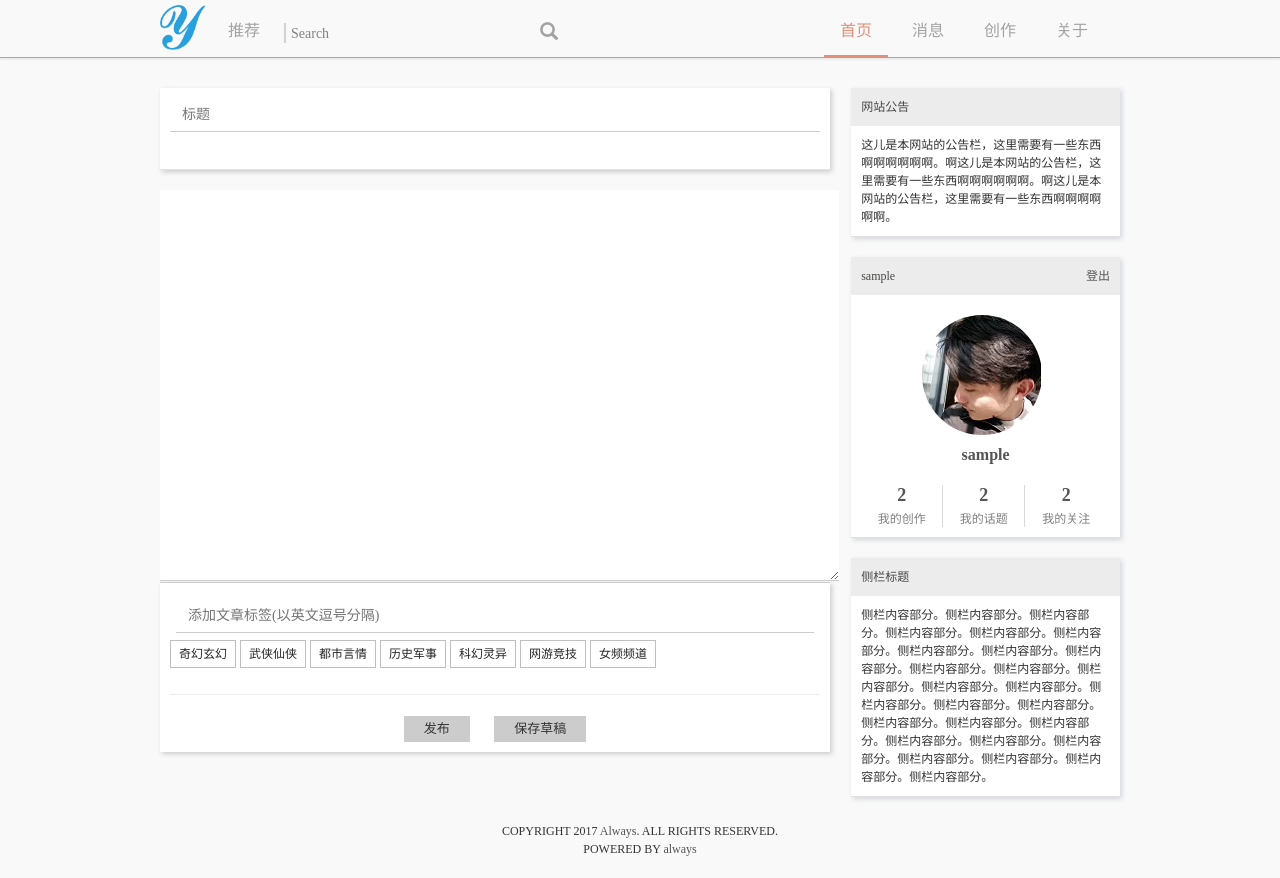
After one commit to Blackyukun/Always, a Flask app: page /write/article in a window 1280 px wide. The commit adds this page. Run offline with Flask 2, Linux system fonts and the light colour scheme; a user stored in the database is signed in; tables that the repository leaves empty hold one stand-in row (values such as "Sample post"); some libraries are stand-ins or nearby versions.

Commit message:
一些更新

```diff
--- a/always/static/css/mobile.css
+++ b/always/static/css/mobile.css
@@ -2,15 +2,19 @@
 /*navs*/
 #header{
   width:100%;
-  position: relative;
+  position: fixed;
   overflow: hidden;
   z-index: 250;
   box-sizing: border-box;
   height: 45px;
+  top: 0;
   left: 0;
   right: 0;
   border: none;
   background: #999;
+}
+.nav{
+  display: none;
 }
 .nav-bar{
   display: none;
@@ -186,13 +190,43 @@
 
 .banns{display: block;}
 #content{
-  width: 100%;
+  width: 99%;
+  margin: 65px 5px 20px 5px;
 }
 .main-content{
-  width: 98%;
-  margin: 0 5px;
+  width: 100%;
   float: none;
 }
 .main-sider{
   display: none;
 }
+
+/*移动端文章页*/
+.chapter-title{
+  float: left;
+  width: 80%;
+}
+.detail-avatar{
+  width: 20%;
+  float: right;
+}
+.detail-avatar img{
+  width: 100%;
+  border-radius: 50%;
+}
+.chapter-content{
+  font-size: 12px;
+  padding: 0 5px;
+}
+/*comments*/
+.comment-avatar{
+  width: 10%;
+  float: left;
+}
+.comment-data{
+  width: 88%;
+  float: right;
+}
+.comment-content{
+  width: 100%;
+}
--- a/always/static/css/mystyles.css
+++ b/always/static/css/mystyles.css
@@ -57,12 +57,22 @@
 #header{
   width: 100%;
   height: 58px;
-  border-bottom: 1px solid #ccc;
+}
+.nav{
+  position: fixed;
+  background: #f9f9f9;
+  width: 100%;
+  top: 0;
+  left: 0;
+  opacity: 0.9;
+  z-index: 999;
+  border-bottom: 1px solid #df846c;
+  box-shadow: 0 2px 2px 0 rgba(0, 0, 0, 0.07);
 }
 .mob-nav{display: none;}
 .nav-bar{
   width: 960px;
-  height: 58px;
+  height: 57px;
   margin: 0 auto;
 }
 .logo{
@@ -76,7 +86,7 @@
   line-height: 2;
   white-space: nowrap;
   width: 900px;
-  height: 58px;
+  height: 57px;
   overflow: hidden;
 }
 .buttons a:link,
@@ -99,14 +109,14 @@
 }
 .buttons a:hover{
   color: #df846c;
-  border-bottom: 2px solid #999;
+  border-bottom: 2px solid #df846c;
 }
 .buttons a.recom:hover{
   border: none;
   background: #f2f2f2;
 }
 .buttons a.current{
-  border-bottom: 2px solid #999;
+  border-bottom: 2px solid #df846c;
   color: #df846c;
 }
 .buttons .searchbox{
@@ -139,7 +149,7 @@
 }
 .searchbox button:hover{
   color: #df846c;
-  border-bottom: 2px solid #999;
+  border-bottom: 2px solid #df846c;
 }
 
 #mob-search{display: none;}
@@ -429,7 +439,7 @@
 /*chapter content*/
 .chapter-content{
   word-wrap: break-word;
-  font-size: 16px;
+  font-size: 14px;
 }
 p{
   line-height: 1.5;
@@ -483,7 +493,7 @@
 }
 .comment-content{
   word-wrap: break-word;
-  font-size: 16px;
+  font-size: 14px;
   width: 590px;
 }
 .commenter{
@@ -712,3 +722,152 @@
 input.tset-btn:hover{
   background: #60aef1;
 }
+
+
+/*创作选择*/
+.creation-des{
+  padding: 10px;
+  border-bottom: 1px solid #ccc;
+}
+.creation-des h1{
+  margin-bottom: 10px;
+  font-size: 23px;
+  font-weight: 500;
+  line-height: 1.5;
+  color: #333;
+  word-wrap: break-word;
+}
+.creation-des p{
+  color: #999;
+  font-size: 14px;
+}
+.creation{
+  padding: 10px;
+}
+.creation > * h2{
+  margin-bottom: 10px;
+  font-size: 20px;
+  font-weight: 400;
+  line-height: 1.5;
+  word-wrap: break-word;
+}
+.creation > * p{
+  font-size: 14px;
+}
+.write-article,.write-novel{
+  cursor: pointer;
+  color: #fff;
+  text-align: center;
+  width: 30%;
+  margin: 0 auto;
+  padding: 10px;
+  background: #8ac007;
+  border: 1px solid #999;
+  border-radius: 5px;
+}
+.write-article:hover,.write-novel:hover{
+  color: #8ac007;
+  background: #fff;
+}
+
+.novel-item{
+  display: none;
+  padding: 10px;
+}
+.novel-item select{
+  color: #666;
+  font-size: 15px;
+  width: 10%;
+  border: 1px solid #999;
+}
+.novel-item input{
+  width: 100%;
+  border-bottom: 1px solid #999;
+}
+.novel-item input:focus{
+  border-bottom: 2px solid #2095f9;
+}
+.novel-item input.disable{
+  border-bottom: 2px solid #2095f9;
+}
+.novel-item input.textbtn{
+  margin: 0;
+}
+
+
+/*编辑器*/
+.title-box{
+  background: #fff;
+  width: 100%;
+  padding: 10px;
+  border-bottom: 1px solid #E2E2E9;
+  margin-bottom: 20px;
+  box-shadow: 2px 2px 5px #ccc;
+}
+#title-input{
+  width: 100%;
+}
+#title-input:focus{
+  border-bottom: 2px solid #c50000;
+}
+.tags-box{
+  background: #fff;
+  width: 100%;
+  padding: 10px;
+  border-top: 1px solid #ccc;
+  margin-bottom: 20px;
+  box-shadow: 2px 2px 5px #ccc;
+}
+.tags-btn{
+  padding: 6px;
+}
+.tags-btn #tags-input{
+  width: 100%;
+}
+.tags-btn #tags-input:focus{
+  border-bottom: 3px solid #2095f9;
+}
+.tags-list{
+  overflow: hidden;
+  height: auto;
+}
+.tags-list a{
+  display: inline;
+  padding: 4px 8px;
+  font-size: 12px;
+  float: left;
+  margin: 0 4px 6px 0;
+  color: #262626;
+  border: 1px solid #bfbfbf;
+  background-color: #fff;
+  white-space: normal;
+  transition: background-color 0.2s ease-in-out;
+}
+.tags-list a:hover{
+  background: #ccc;
+}
+.text-center{
+  text-align: center;
+}
+input.textbtn{
+  color: #333;
+  text-decoration: none;;
+  vertical-align: middle;
+  border: none;
+  background-color: #ccc;
+  transition: background-color 0.5s ease-in-out;
+  cursor: pointer;
+  display: inline-block;
+  font-weight: normal;
+  text-align: center;
+  white-space: normal;
+  margin: 0 10px;
+  padding: 4px 20px;
+  font-size: 13px;
+  line-height: 18px;
+  user-select: none;
+  text-shadow: none;
+}
+input.textbtn:hover{
+  background: #77d2fb;
+}
--- a/always/static/js/always.js
+++ b/always/static/js/always.js
@@ -68,3 +68,31 @@
   });
 
 });
+
+$(function() {
+  // 文章标签点击显示input上
+  $('.tags-box .tags-list .tag').click(function() {
+    $('#tags-input').val($('#tags-input').val() + $(this).text() + ',');
+  });
+});
+
+$(function() {
+  // 神奇的js，要多多学习
+  // 点击创作文章div实现跳转
+  $('.write-article').click(function() {
+    window.location.href="{{url_for('main.write_article')}}";
+  });
+  // 点击创作小说弹出选项
+  $('.write-novel').click(function() {
+    if ($('.novel-item').css('display') === 'none') {
+      $('.novel-item').css('display', 'block');
+    } else {
+      $('.novel-item').css('display', 'none');
+    }
+  });
+
+  // 小说分类点击显示
+  $('.novel-item .tags-list .tag').click(function() {
+    $('.novel-item .disable').val($(this).text());
+  });
+});
--- a/always/templates/base.html
+++ b/always/templates/base.html
@@ -12,6 +12,7 @@
     </head>
   <body>
     <div id="header">
+    	<div class="nav">
           <div class="nav-bar">
     		<div class="logo">
               <a href="#">
@@ -26,13 +27,14 @@
               </div>
               <a href="#" class>关于</a>
               {% if current_user.is_authenticated %}
-          <a href="{{url_for('main.write')}}" class>创作</a>
+              <a href="{{url_for('main.creation')}}" class>创作</a>
               <a href="#" class>消息</a>
               {% else %}
               <a href="{{url_for('auth.register')}}" class>注册</a>
               <a href="{{url_for('auth.login')}}" class>登录</a>
               {% endif %}
               <a href="{{url_for('main.index')}}" class="current">首页</a>
+            </div>
           </div>
         </div>
       <!-- 移动端导航 -->
@@ -50,7 +52,7 @@
               <li class><a href="{{url_for('main.index')}}"><i class="glyphicon glyphicon-home"></i> &nbsp;&nbsp;&nbsp;首页</a></li>
               {% if current_user.is_authenticated %}
               <li class><a href="#"><i class="glyphicon glyphicon-comment"></i> &nbsp;&nbsp;&nbsp;消息</a></li>
-              <li class><a href="{{url_for('main.write')}}"><i class="glyphicon glyphicon-pencil"></i> &nbsp;&nbsp;&nbsp;创作</a></li>
+              <li class><a href="{{url_for('main.creation')}}"><i class="glyphicon glyphicon-pencil"></i> &nbsp;&nbsp;&nbsp;创作</a></li>
               {% else %}
               <li class><a href="{{url_for('auth.login')}}"><i class="glyphicon glyphicon-log-in"></i> &nbsp;&nbsp;&nbsp;登录</a></li>
               <li class><a href="{{url_for('auth.register')}}"><i class="glyphicon glyphicon-plus"></i> &nbsp;&nbsp;&nbsp;注册</a></li>
--- /dev/null
+++ b/always/templates/main/write_article.html
@@ -0,0 +1,97 @@
+{% extends "base.html" %}
+
+{% block content %}
+<form action="" name="title">
+  {{form.hidden_tag()}}
+  <div class="title-box">
+    {{form.title(id="title-input",placeholder="标题")}}<br>
+    {% for error in form.title.errors %}
+        <span style="color: red;">[{{error}}]</span>
+    {% endfor %}<br>
+  </div>
+
+    {{form.body(rows="18",cols="80")}}<br>
+    {% for error in form.body.errors %}
+        <span style="color: red;">[{{error}}]</span>
+    {% endfor %}
+
+  <div class="tags-box">
+    <div class="tags-btn">
+        {{form.tag(id="tags-input",placeholder="添加文章标签(以英文逗号分隔)")}}
+    </div>
+    <div class="tags-list">
+      <a href="#" class="tag">奇幻玄幻</a>
+      <a href="#" class="tag">武侠仙侠</a>
+      <a href="#" class="tag">都市言情</a>
+      <a href="#" class="tag">历史军事</a>
+      <a href="#" class="tag">科幻灵异</a>
+      <a href="#" class="tag">网游竞技</a>
+      <a href="#" class="tag">女频频道</a>
+
+    </div>
+    <hr>
+    <div class="text-center">
+        {{ form.submit(class="textbtn",value="发布") }}
+        {{ form.save_draft(class="textbtn",value="保存草稿") }}
+    </div>
+    <div class="clear"></div>
+  </div>
+</form>
+{% endblock %}
+
+{% block sider %}
+
+<!-- 用户面板信息 -->
+{% if current_user.is_authenticated %}
+<div class="sider-box">
+  <div class="sider-title">{{ current_user.nickname }}
+    <span class="float-right"><a href="{{url_for('auth.logout')}}">登出</a></span>
+  </div>
+  <div class="sider-content">
+    <div class="user-avatar">
+      <a href="{{url_for('main.user',nickname=current_user.nickname)}}"><img src="{{ url_for('static',filename='images/me.png') }}" alt="{{ current_user.nickname }}"></a>
+    </div>
+    <div class="user-pannel">
+      <div class="user-name">
+        <a href="{{url_for('main.user',nickname=current_user.nickname)}}">{{current_user.nickname}}</a>
+      </div>
+      <ul>
+        <li>
+          <a href="#">
+            <strong>2</strong><br>
+            <span>我的创作</span>
+          </a>
+        </li>
+        <li>
+          <a href="#">
+            <strong>2</strong><br>
+            <span>我的话题</span>
+          </a>
+        </li>
+        <li class="last">
+          <a href="#">
+            <strong>2</strong><br>
+            <span>我的关注</span>
+          </a>
+        </li>
+      </ul>
+    </div>
+  </div>
+  <div class="clear"></div>
+</div>
+{% endif %}
+{{super()}}
+{% endblock %}
+
+{% block script %}
+{{super()}}
+<script src="{{url_for('static', filename='tinymce/js/tinymce/tinymce.min.js')}}"></script>
+<script>
+  tinymce.init({
+    selector:'textarea',
+    language:'zh_CN',
+    toolbar: 'undo redo | styleselect | bold italic | link image'
+
+  });
+</script>
+{% endblock %}
```
Also changed, not shown: always/templates/auth/login.html (+9 -0 lines), always/templates/auth/register.html (+9 -0 lines), always/templates/main/creation.html (added, +103 -0 lines). Lines whose indentation alone changed are shown as unchanged.
